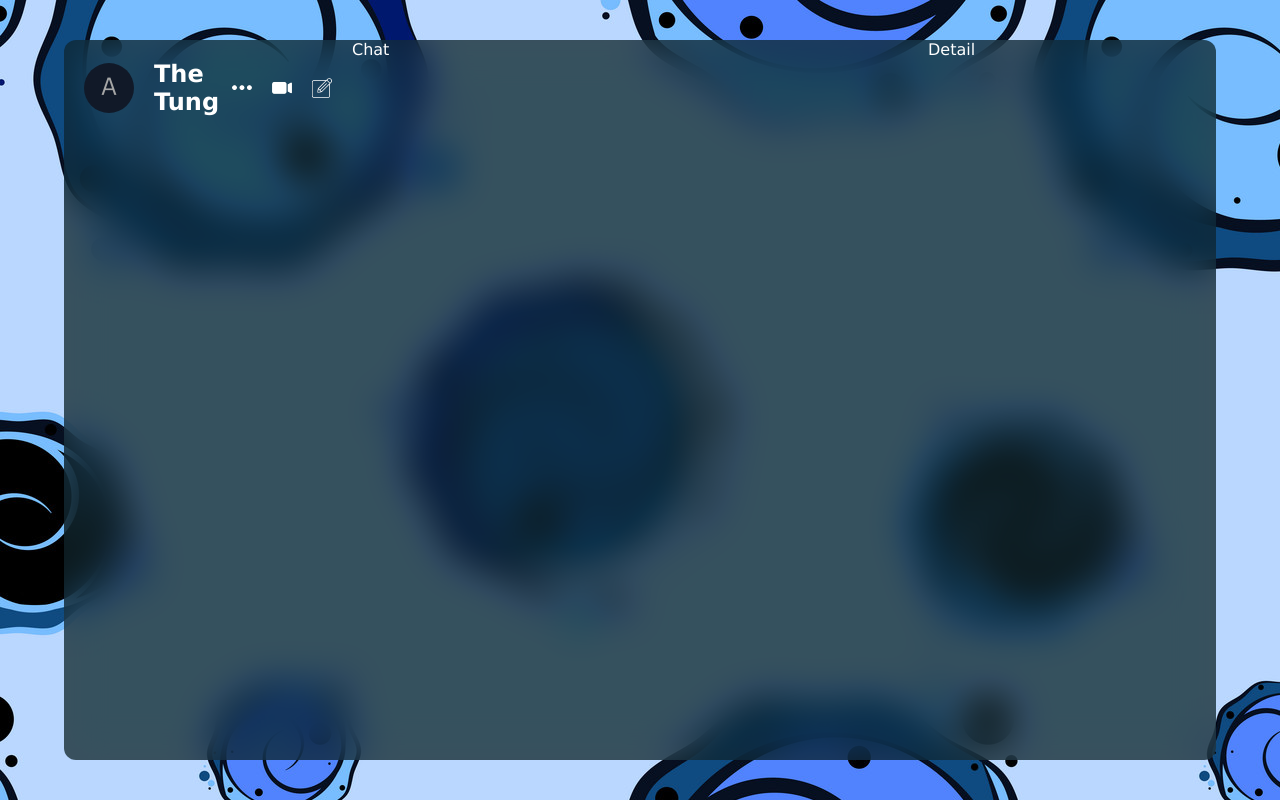
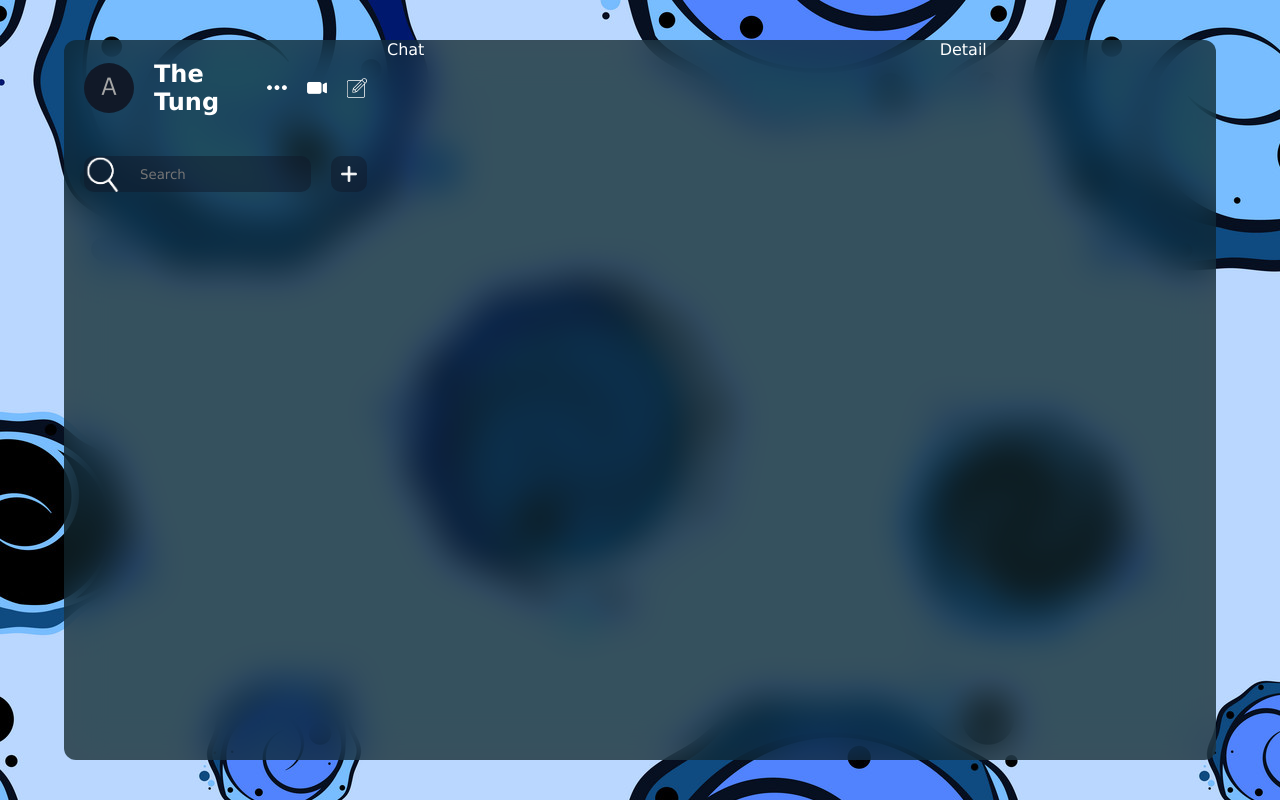
Before and after one commit to omodtung/ChatApp-Dev, a React (Vite) app: page / in a window 1280 px wide. Built offline with nearby package versions, Linux system fonts and the light colour scheme.

Commit message:
chatList in list site

```diff
--- a/src/components/list/List.jsx
+++ b/src/components/list/List.jsx
@@ -1,4 +1,5 @@
 import "./List.css";
+import ChatList from "./chatList/ChatList";
 import UserInfo from "./userInfo/userInfo";
 import userInfo from "./userInfo/userInfo";
 
@@ -6,6 +7,7 @@ const List = () => {
   return (
     <div className="list">
       <UserInfo></UserInfo>
+      <ChatList></ChatList>
     </div>
   );
 };
--- /dev/null
+++ b/src/components/list/chatList/ChatList.css
@@ -0,0 +1,37 @@
+.chatList {
+  .search {
+    display: flex;
+    align-items: center;
+    gap: 20px;
+    padding: 20px;
+    .searchBar {
+      flex: 1;
+      background-color: rgba(17, 25, 40, 0.5);
+      display: flex;
+      align-items: center;
+      gap: 20px;
+      border-radius: 10px;
+
+      input {
+        background-color: transparent;
+        border: none;
+        outline: none;
+        color: white;
+        flex: 1;
+      }
+      img {
+        width: 36px;
+        height: 36px;
+      }
+    }
+
+    .add {
+      width: 36px;
+      height: 36px;
+      background-color: rgba(17, 25, 40, 0.5);
+      padding: 10px;
+      border-radius: 10px;
+      cursor: pointer;
+    }
+  }
+}
--- /dev/null
+++ b/src/components/list/chatList/ChatList.jsx
@@ -0,0 +1,16 @@
+import "./ChatList.css";
+
+const ChatList = () => {
+  return (
+    <div className="chatList">
+      <div className="search">
+        <div className="searchBar">
+          <img src="./search.png"></img>
+          <input type="text" placeholder="Search" />
+        </div>
+        <img src="./plus.png" className="add"></img>
+      </div>
+    </div>
+  );
+};
+export default ChatList;
```
